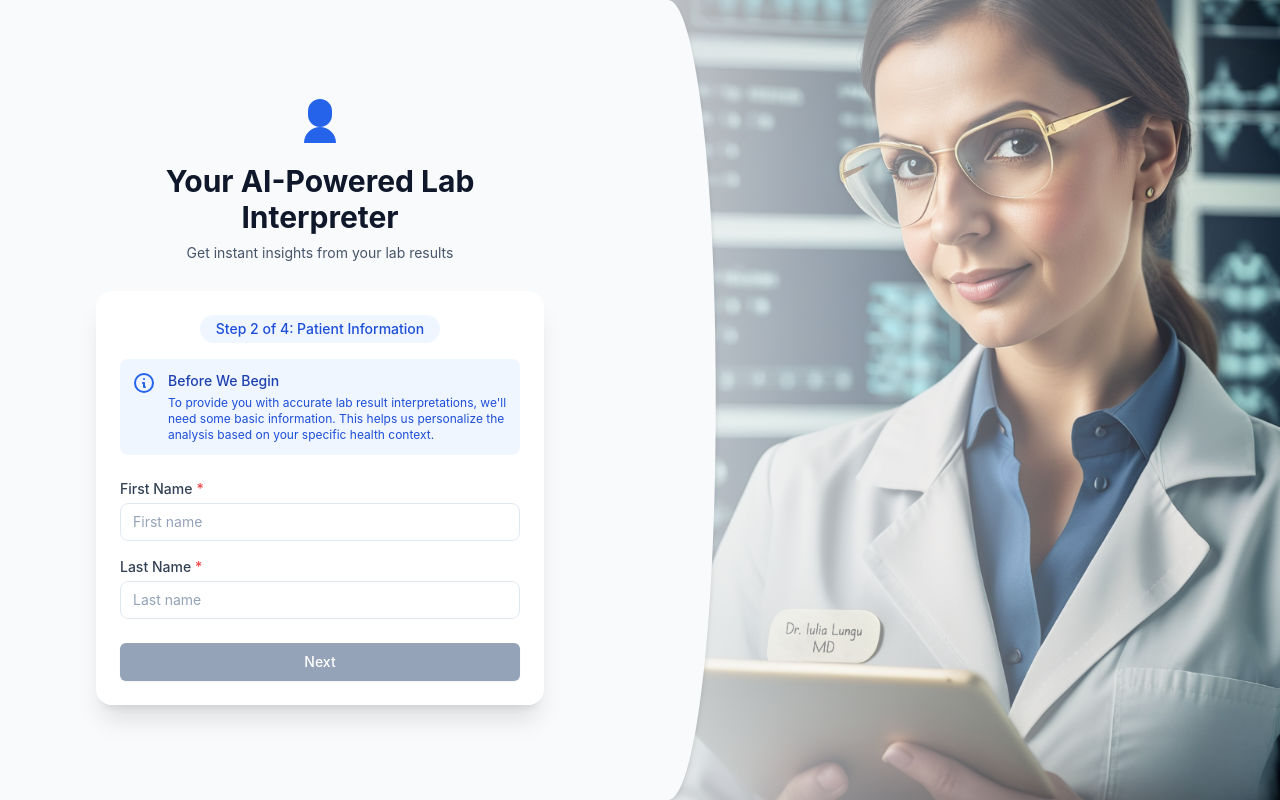
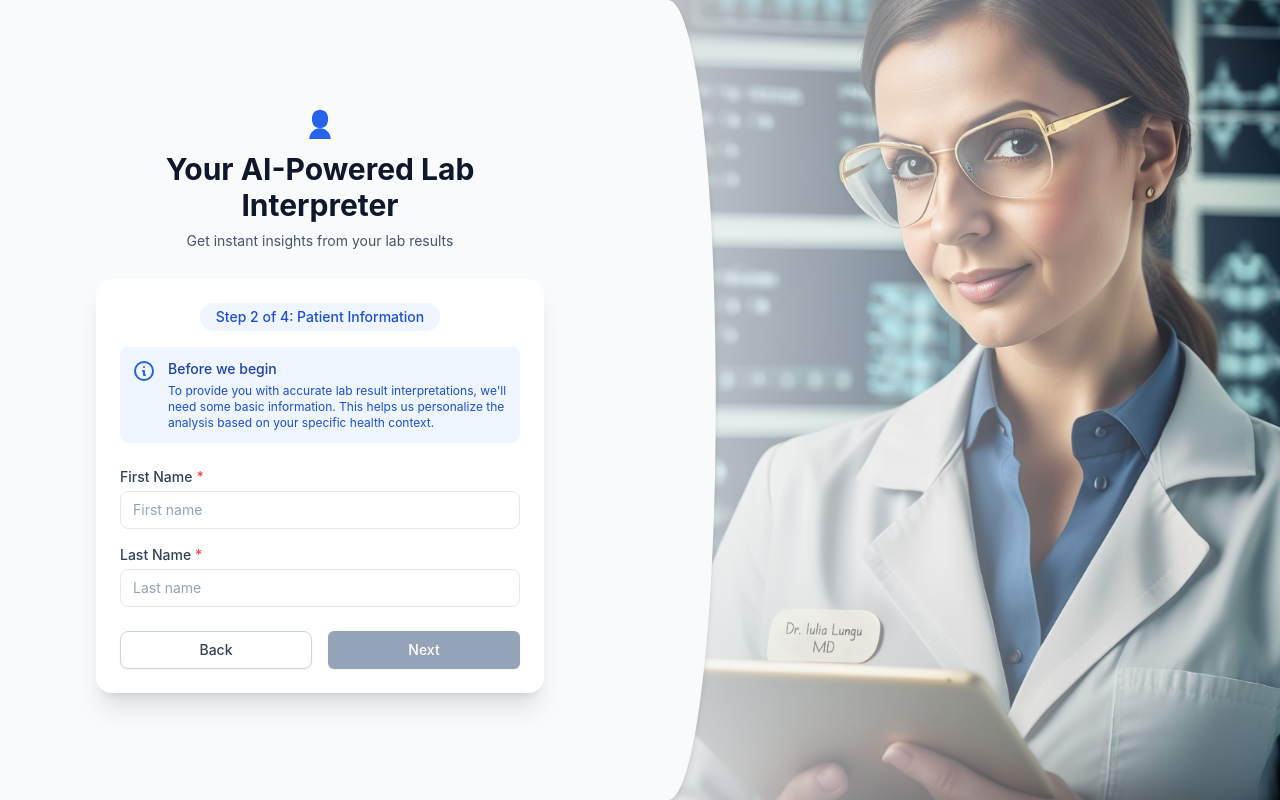
Before and after one commit to iuliaL/labsexplained, a React (Create React App) app in the folder frontend/: page /wizard/name in a window 1280 px wide. Built offline with nearby package versions, Linux system fonts and the light colour scheme.

Commit message:
Enhance NameStep component with back navigation and UI improvements
- Added onBack prop to handle back navigation in the NameStep component.
- Updated button layout for better spacing and usability.
- Corrected heading capitalization for consistency.

```diff
--- a/frontend/src/components/Patient/NameStep.tsx
+++ b/frontend/src/components/Patient/NameStep.tsx
@@ -5,9 +5,10 @@ interface NameStepProps {
   lastName: string;
   onChange: (data: { firstName: string; lastName: string }) => void;
   onNext: () => void;
+  onBack: () => void;
 }
 
-export function NameStep({ firstName, lastName, onChange, onNext }: NameStepProps) {
+export function NameStep({ firstName, lastName, onChange, onNext, onBack }: NameStepProps) {
   return (
     <div className="space-y-6">
       {/* Explanation Card */}
@@ -24,7 +25,7 @@ export function NameStep({ firstName, lastName, onChange, onNext }: NameStepProp
             </svg>
           </div>
           <div className="ml-3">
-            <h3 className="text-sm font-medium text-blue-800">Before We Begin</h3>
+            <h3 className="text-sm font-medium text-blue-800">Before we begin</h3>
             <div className="mt-1 text-xs text-blue-700">
               <p>
                 To provide you with accurate lab result interpretations, we'll need some basic information. This helps
@@ -53,14 +54,23 @@ export function NameStep({ firstName, lastName, onChange, onNext }: NameStepProp
           required
         />
       </div>
+      <div className="flex space-x-4">
+        <button
+          type="button"
+          onClick={onBack}
+          className="flex-1 py-2 px-4 border border-slate-300 rounded-lg shadow-sm text-sm font-medium text-slate-700 bg-white hover:bg-slate-50 focus:outline-none focus:ring-2 focus:ring-blue-500/20 disabled:opacity-50 disabled:cursor-not-allowed"
+        >
+          Back
+        </button>
 
         <button
           onClick={onNext}
           disabled={!firstName || !lastName}
-        className="w-full flex justify-center py-2 px-4 border border-transparent rounded-md shadow-sm text-sm font-medium text-white bg-blue-600 hover:bg-blue-700 focus:outline-none focus:ring-2 focus:ring-offset-2 focus:ring-blue-500 disabled:bg-slate-400"
+          className="flex-1 py-2 px-4 border border-transparent rounded-md shadow-sm text-sm font-medium text-white bg-blue-600 hover:bg-blue-700 focus:outline-none focus:ring-2 focus:ring-offset-2 focus:ring-blue-500 disabled:bg-slate-400"
         >
           Next
         </button>
       </div>
+    </div>
   );
 }
--- a/frontend/src/components/Patient/PatientWizard.tsx
+++ b/frontend/src/components/Patient/PatientWizard.tsx
@@ -237,7 +237,7 @@ export default function PatientWizard({ initialStep = "welcome" }: PatientWizard
   return (
     <div className="min-h-screen bg-slate-50 flex">
       {/* Left side - Content */}
-      <div className="w-full lg:w-1/2 relative z-10 flex items-center justify-center px-4 sm:px-6 py-12">
+      <div className="w-full lg:w-1/2 relative z-10 flex items-center justify-center px-4 sm:px-6 py-6">
         {/* Wave Shape */}
         <div className="absolute right-0 inset-y-0 w-[100px] translate-x-[98px]">
           <svg
@@ -258,7 +258,7 @@ export default function PatientWizard({ initialStep = "welcome" }: PatientWizard
         <div className="w-full max-w-md">
           {/* Logo and Title */}
           <div className="text-center mb-7">
-            <div className="h-12 w-12 mx-auto text-blue-600 mb-5">
+            <div className="h-8 w-8 mx-auto text-blue-600 mb-3">
               <UserIcon className="w-full h-full" />
             </div>
             <h1 className="text-3xl font-bold text-slate-900">Your AI-Powered Lab Interpreter</h1>
@@ -315,6 +315,7 @@ export default function PatientWizard({ initialStep = "welcome" }: PatientWizard
                 lastName={patientData.lastName}
                 onChange={(data) => setPatientData({ ...patientData, ...data })}
                 onNext={nextStep}
+                onBack={prevStep}
               />
             )}
             {currentStep === "demographics" && (
```
Lines whose indentation alone changed are shown as unchanged.
